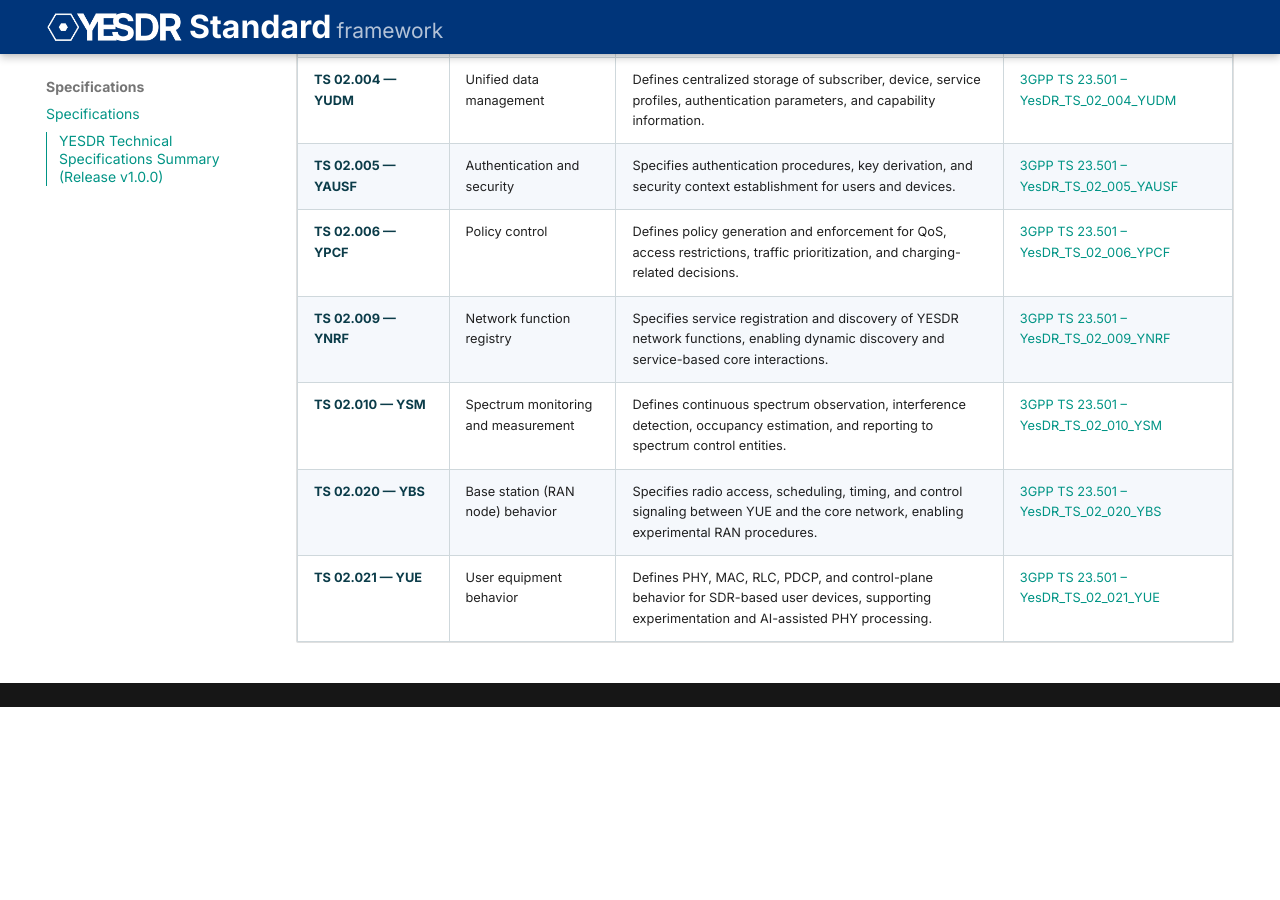
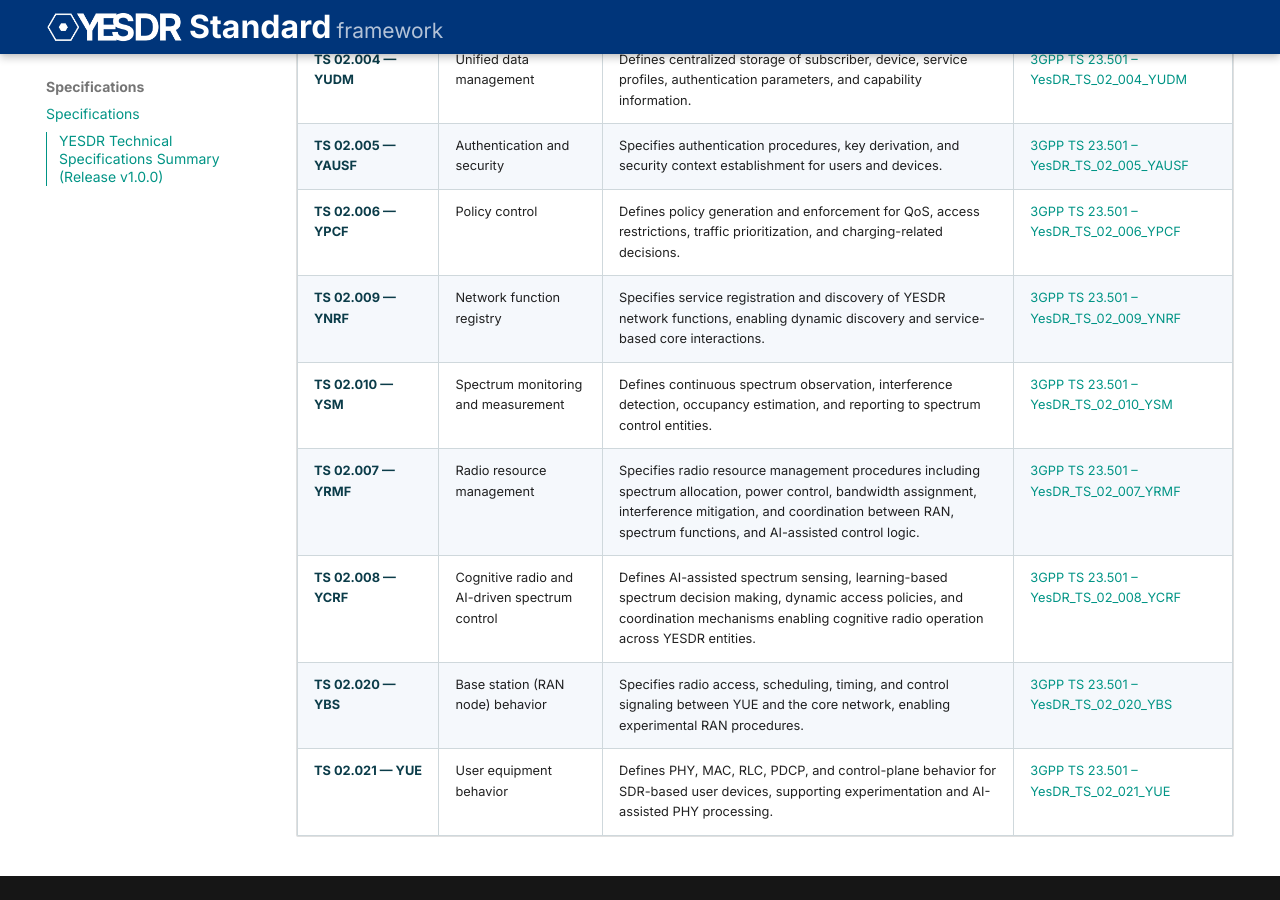
Before and after one commit to chandharlabs/yesdr-standard, an MkDocs documentation site: the page built from docs/standards/specifications.md, in a window 1280 px wide and 900 px high, scrolled down 782 px. Built offline with MkDocs 1.6.1 and Material for MkDocs 9.7.7, drawn with Linux system fonts in a browser that asks for light colours; before the commit the page ends 1489 px from its top, so only the background shows below that.

Commit message:
specs of ycrf and yrmf

```diff
--- a/docs/standards/specifications.md
+++ b/docs/standards/specifications.md
@@ -13,5 +13,7 @@
 | **TS 02.006 — YPCF** | Policy control | Defines policy generation and enforcement for QoS, access restrictions, traffic prioritization, and charging-related decisions. | [3GPP TS 23.501 – YesDR_TS_02_006_YPCF](../assets/YesDR_TS_02_006_YPCF.pdf) |
 | **TS 02.009 — YNRF** | Network function registry | Specifies service registration and discovery of YESDR network functions, enabling dynamic discovery and service-based core interactions. | [3GPP TS 23.501 – YesDR_TS_02_009_YNRF](../assets/YesDR_TS_02_009_YNRF.pdf) |
 | **TS 02.010 — YSM** | Spectrum monitoring and measurement | Defines continuous spectrum observation, interference detection, occupancy estimation, and reporting to spectrum control entities. | [3GPP TS 23.501 – YesDR_TS_02_010_YSM](../assets/YesDR_TS_02_010_YSM.pdf) |
+| **TS 02.007 — YRMF** | Radio resource management | Specifies radio resource management procedures including spectrum allocation, power control, bandwidth assignment, interference mitigation, and coordination between RAN, spectrum functions, and AI-assisted control logic. | [3GPP TS 23.501 – YesDR_TS_02_007_YRMF](/assets/YesDR_TS_02_007_YRMF.pdf) |
+| **TS 02.008 — YCRF** | Cognitive radio and AI-driven spectrum control | Defines AI-assisted spectrum sensing, learning-based spectrum decision making, dynamic access policies, and coordination mechanisms enabling cognitive radio operation across YESDR entities. | [3GPP TS 23.501 – YesDR_TS_02_008_YCRF](/assets/YesDR_TS_02_008_YCRF.pdf) |
 | **TS 02.020 — YBS** | Base station (RAN node) behavior | Specifies radio access, scheduling, timing, and control signaling between YUE and the core network, enabling experimental RAN procedures. | [3GPP TS 23.501 – YesDR_TS_02_020_YBS](../assets/YesDR_TS_02_020_YBS.pdf) |
 | **TS 02.021 — YUE** | User equipment behavior | Defines PHY, MAC, RLC, PDCP, and control-plane behavior for SDR-based user devices, supporting experimentation and AI-assisted PHY processing. | [3GPP TS 23.501 – YesDR_TS_02_021_YUE](../assets/YesDR_TS_02_021_YUE.pdf) |
```
